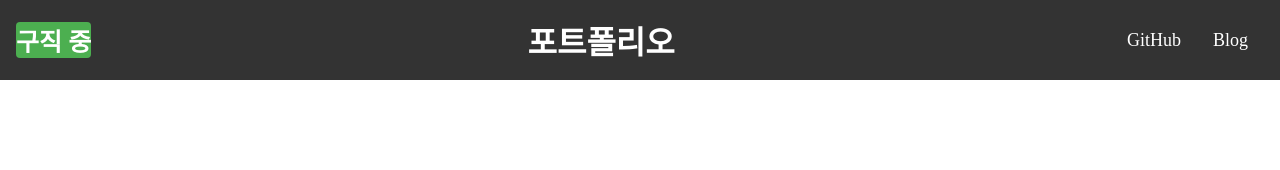
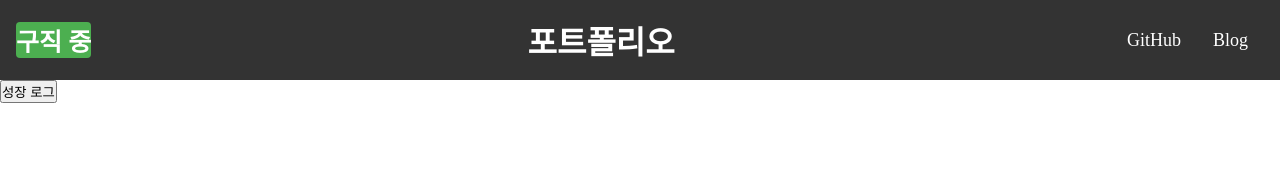
Before and after one commit to dev-honing/Portfolio, a React (Create React App) app in the folder v2.0/: page / in a window 1280 px wide. Shown: the top 170 px of the page. Built offline with nearby package versions, Linux system fonts and the light colour scheme.

Commit message:
Feat: 버튼을 누르면 Growth 컴포넌트를 팝업
- useState를 이용해 boolean을 토글하며 Growth 컴포넌트를 팝업

```diff
--- a/v2.0/src/Components/Container/Container.tsx
+++ b/v2.0/src/Components/Container/Container.tsx
@@ -1,10 +1,21 @@
 // src/Pages/Container/Container.tsx
+import React, { useState } from "react";
 import Growth from "./Growth/Growth";
 
 const Container: React.FC = () => {
+  // 팝업의 활성화 상태를 나타내는 변수
+  const [isPopupVisible, setPopupVisible] = useState(false);
+
+  // 버튼 클릭 시, 팝업 상태를 토글하는 함수
+  const handleButtonClick = () => {
+    // setPopupVisible 함수를 호출해 isPopupVisible 상태를 반전
+    setPopupVisible(!isPopupVisible);
+  };
+
   return (
     <div id="container">
-      <Growth />
+      <button onClick={handleButtonClick}>성장 로그</button>
+      {isPopupVisible && <Growth />}
     </div>
   );
 };
--- a/v2.0/src/Components/Container/Growth/Growth.tsx
+++ b/v2.0/src/Components/Container/Growth/Growth.tsx
@@ -1,7 +1,11 @@
 // src/Pages/Container/Growth/Growth.tsx
 
 const Growth: React.FC = () => {
-  return <div className="growth"></div>;
+  return (
+    <div className="growth">
+
+    </div>
+  );
 };
 
 export default Growth;
```
